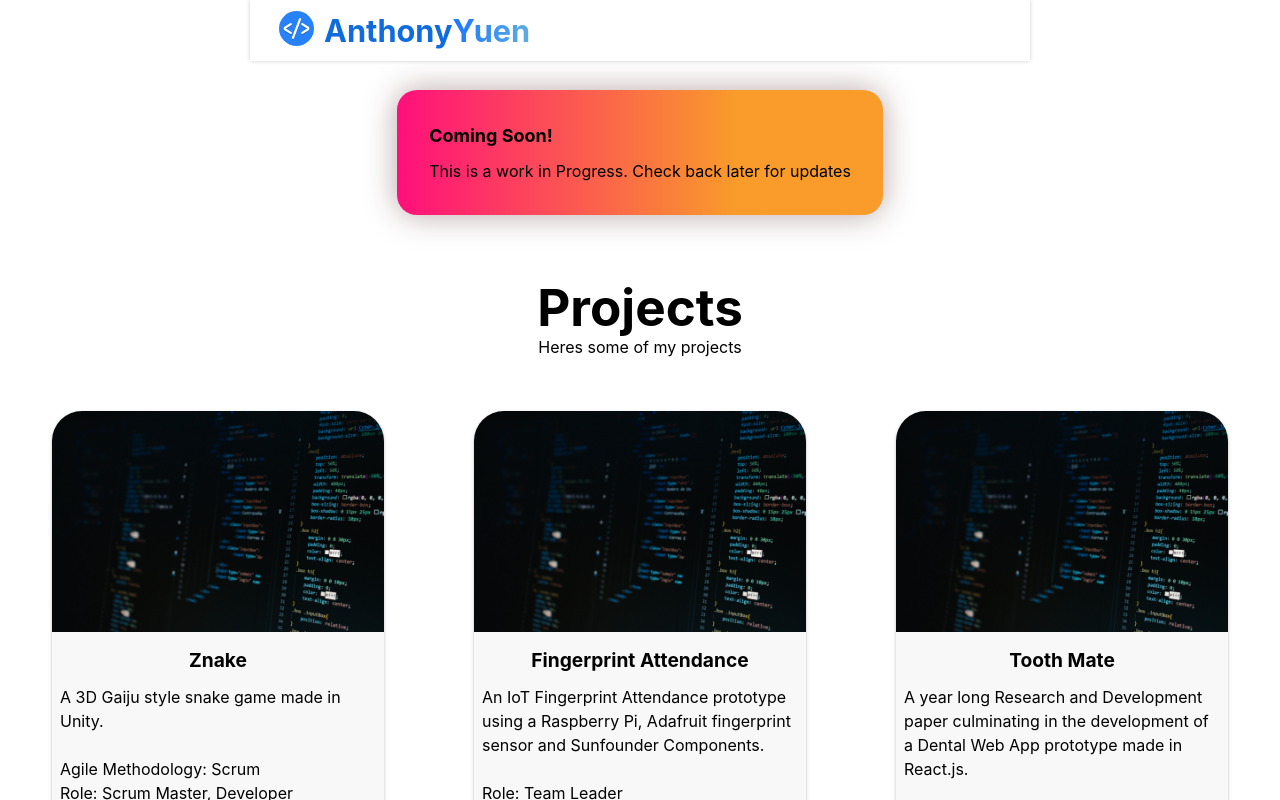
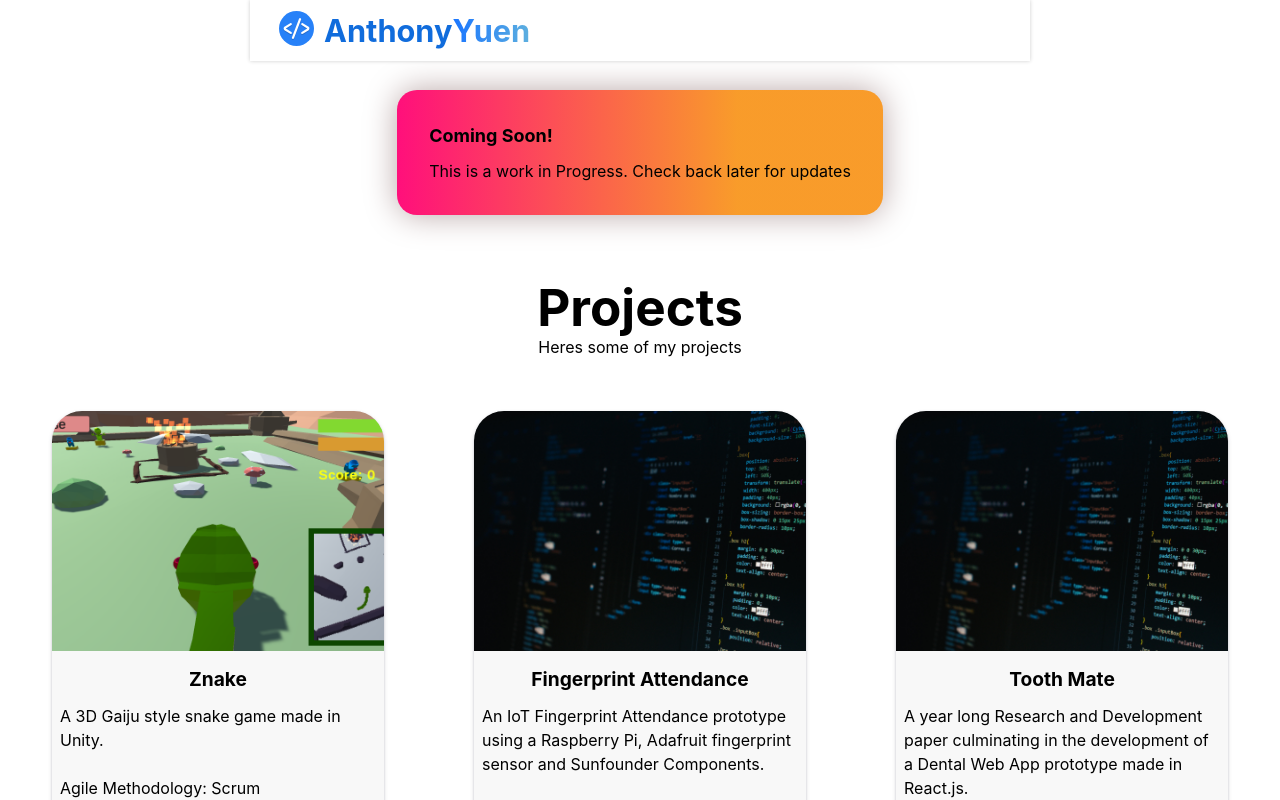
Before and after one commit to An1honyY/anthonyyuen, a React (Vite) app: page /projects in a window 1280 px wide. Shown: the top 800 px of the page. Built offline with nearby package versions, Linux system fonts and the light colour scheme.

Commit message:
Updated thumbnail for znake

```diff
--- a/src/pages/projects.css
+++ b/src/pages/projects.css
@@ -37,18 +37,14 @@
     align-items: stretch;
 }
 
-.project-link {
-    border-radius: 30px;
-    height: min-content * 2;
-    user-select: contain;
-}
-
 .project-card {
     background-color: #f8f8f8;
     border-radius: 30px;
     height: min-content * 2;
     margin: 20px;
     box-shadow: rgba(50, 50, 93, 0.25) 0px 2px 5px -1px, rgba(0, 0, 0, 0.3) 0px 1px 3px -1px;
+    overflow: hidden;
+    justify-items: center;
 }
 
 .project-card:hover {
@@ -59,9 +55,9 @@
 
 
 .project-card img {
-    width: 100%;
-    height: auto;
-    object-fit: cover;
+    height: 30vh;
+    /* height: auto; */
+    justify-content: auto;
     border-radius: 30px 30px 0px 0px;
 }
 
--- a/src/pages/projects.jsx
+++ b/src/pages/projects.jsx
@@ -2,6 +2,7 @@ import React from "react"
 import { Link } from "react-router-dom"
 import './projects.css'
 import stock from '../assets/stock.webp'
+import znake_img from '../assets/znake1.webp'
 
 function Projects() {
 
@@ -20,7 +21,7 @@ function Projects() {
 
             <div className="projects">
                 <Link to="/projects/znake" className="project-card">
-                    <img src={stock} />
+                    <img src={znake_img} />
                     <div className="project-card-text">
                         <h2>Znake</h2>
                         <p>A 3D Gaiju style snake game made in Unity.</p>
```
